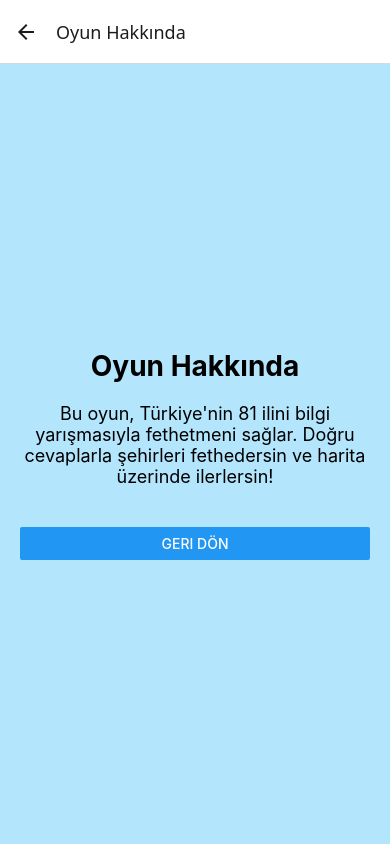
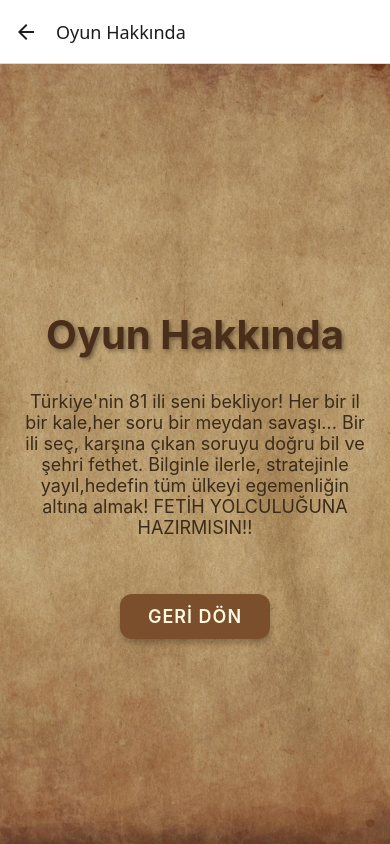
Before and after one commit to freshman11423/CodeLab, a React Native app: screen /HowToPlay in a window 390 px wide. Built offline with nearby package versions, Linux system fonts and the light colour scheme.

Commit message:
HowToPlay sayfasına arka plan görseli eklendi, başlık büyütüldü ve açıklama yazısı şeffaf yapıldı.

```diff
--- a/screens/HowToPlay.tsx
+++ b/screens/HowToPlay.tsx
@@ -1,37 +1,72 @@
-import { View, Text, StyleSheet, Button } from 'react-native';
+import { View, Text, StyleSheet, ImageBackground, TouchableOpacity } from 'react-native';
 
+const backgroundImage = require('../assets/pexels-pixabay-235985.jpg');
 
 export default function HowToPlay({ navigation }: { navigation: any }) {
-
-
   return (
-    <View style={styles.container}>
-      <Text style={styles.title}>Oyun Hakkında</Text>
-      <Text style={styles.description}>
-        Bu oyun, Türkiye'nin 81 ilini bilgi yarışmasıyla fethetmeni sağlar.
-        Doğru cevaplarla şehirleri fethedersin ve harita üzerinde ilerlersin!
-      </Text>
-      <Button title="Geri Dön" onPress={() => navigation.goBack()} />
-    </View>
+    <ImageBackground source={backgroundImage} style={styles.background} resizeMode="cover">
+      <View style={styles.container}>
+        <Text style={styles.title}>Oyun Hakkında</Text>
+        <Text style={styles.description}>
+          Türkiye'nin 81 ili seni bekliyor! Her bir il bir kale,her soru bir meydan savaşı...
+          Bir ili seç, karşına çıkan soruyu doğru bil ve şehri fethet.
+          Bilginle ilerle, stratejinle yayıl,hedefin tüm ülkeyi egemenliğin altına almak!
+          FETİH YOLCULUĞUNA HAZIRMISIN!!
+        </Text>
+        <TouchableOpacity style={styles.button} onPress={() => navigation.goBack()}>
+          <Text style={styles.buttonText}>GERİ DÖN</Text>
+        </TouchableOpacity>
+      </View>
+    </ImageBackground>
   );
 }
 
 const styles = StyleSheet.create({
+  background: {
+    flex: 1,
+    width: '100%',
+    height: '100%',
+  },
   container: {
     flex: 1,
     padding: 20,
     justifyContent: 'center',
-    backgroundColor: '#B3E5FC', // açık mavi zemin
+    alignItems: 'center',
   },
   title: {
-    fontSize: 28,
+    fontSize: 40,
     fontWeight: 'bold',
     textAlign: 'center',
-    marginBottom: 20,
+    marginBottom: 32,
+    marginTop: 40,
+    color: '#4b2e1a',
+    textShadowColor: 'rgba(0, 0, 0, 0.4)',
+    textShadowOffset: { width: 2, height: 2 },
+    textShadowRadius: 4,
   },
   description: {
     fontSize: 18,
     textAlign: 'center',
     marginBottom: 40,
+    color: '#3a2b1a',
+  },
+  button: {
+    backgroundColor: '#7b4f2c',
+    paddingVertical: 12,
+    paddingHorizontal: 28,
+    borderRadius: 12,
+    marginTop: 16,
+    shadowColor: '#000',
+    shadowOffset: { width: 0, height: 4 },
+    shadowOpacity: 0.25,
+    shadowRadius: 6,
+    elevation: 5,
+  },
+  buttonText: {
+    color: '#fff8e1',
+    fontSize: 18,
+    fontWeight: '600',
+    letterSpacing: 1,
+    textAlign: 'center',
   },
 });
```
